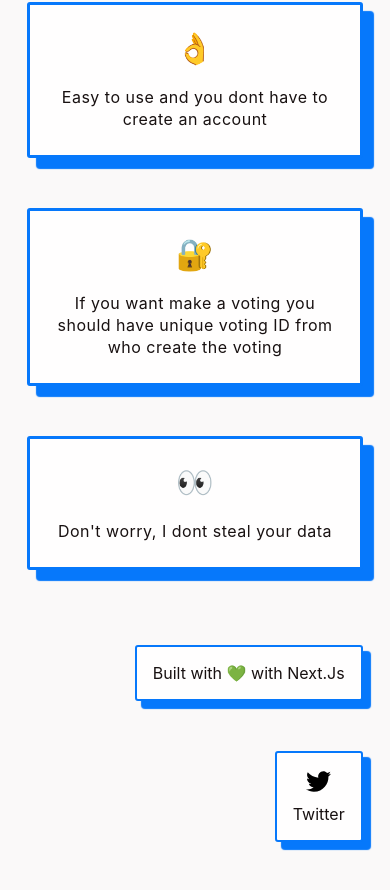
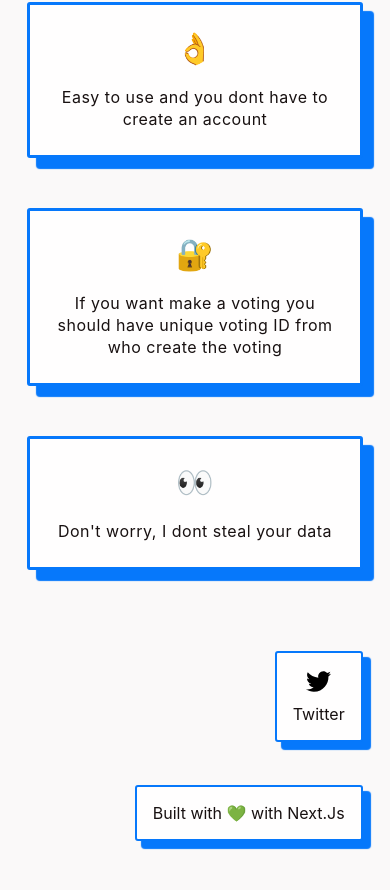
Before and after one commit to apriliandi246/pilih, a Next.js app: page / in a window 390 px wide. Shown: the part 567-1457 px from the top of the page. Built offline with nearby package versions, Linux system fonts and the light colour scheme; no server answers.

Commit message:
fix responsive at footer

```diff
--- a/styles/globals.css
+++ b/styles/globals.css
@@ -7,15 +7,15 @@
 }
 
 ::-webkit-scrollbar {
-   width: 13px;
+   width: 15px;
 }
 
 ::-webkit-scrollbar-track {
-   box-shadow: inset 0 0 3px grey;
+   box-shadow: inset 0 0 4px grey;
 }
 
 ::-webkit-scrollbar-thumb {
-   background-color: #0678fb99;
+   background-color: #0678fb66;
 }
 
 ::-webkit-scrollbar-thumb:hover {
--- a/styles/home.module.css
+++ b/styles/home.module.css
@@ -118,7 +118,8 @@
    box-shadow: 7px 7px 1px 1px #0678fb;
 }
 
-.footer__link {
+.footer__link,
+.footer__usage {
    padding: 16px;
    outline: none;
    display: flex;
@@ -136,6 +137,7 @@
 }
 
 .footer__link:focus,
+.footer__usage:focus,
 .header_button__join:focus,
 .header_button__create:focus {
    box-shadow: 3px 3px 1px 1px #0678fb;
@@ -148,6 +150,7 @@
 
 @media screen and (max-width: 452px) {
    .footer__link,
+   .footer__usage,
    .header_button__join,
    .header_button__create {
       flex-direction: column;
@@ -159,15 +162,20 @@
    }
 }
 
-@media screen and (max-width: 570px) {
+@media screen and (max-width: 690px) {
    .footer {
       gap: 37px;
       align-items: flex-end;
       flex-direction: column;
    }
 
+   .footer__link {
+      order: 1;
+      margin-block: 6px;
+   }
+
    .footer__desc {
-      margin-bottom: 13px;
+      order: 2;
    }
 }
 
@@ -194,6 +202,12 @@
    .footer {
       margin-top: 3.3rem;
       justify-content: space-between;
+   }
+}
+
+@media screen and (min-width: 800px) {
+   .header_buttons {
+      gap: 80px;
    }
 }
 
```
